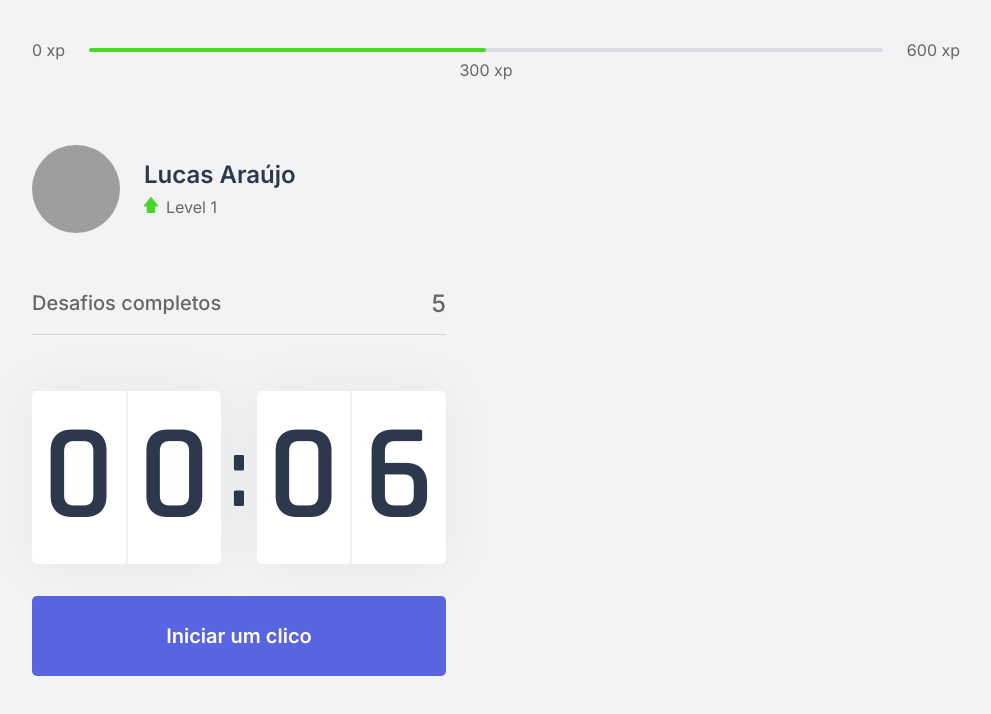
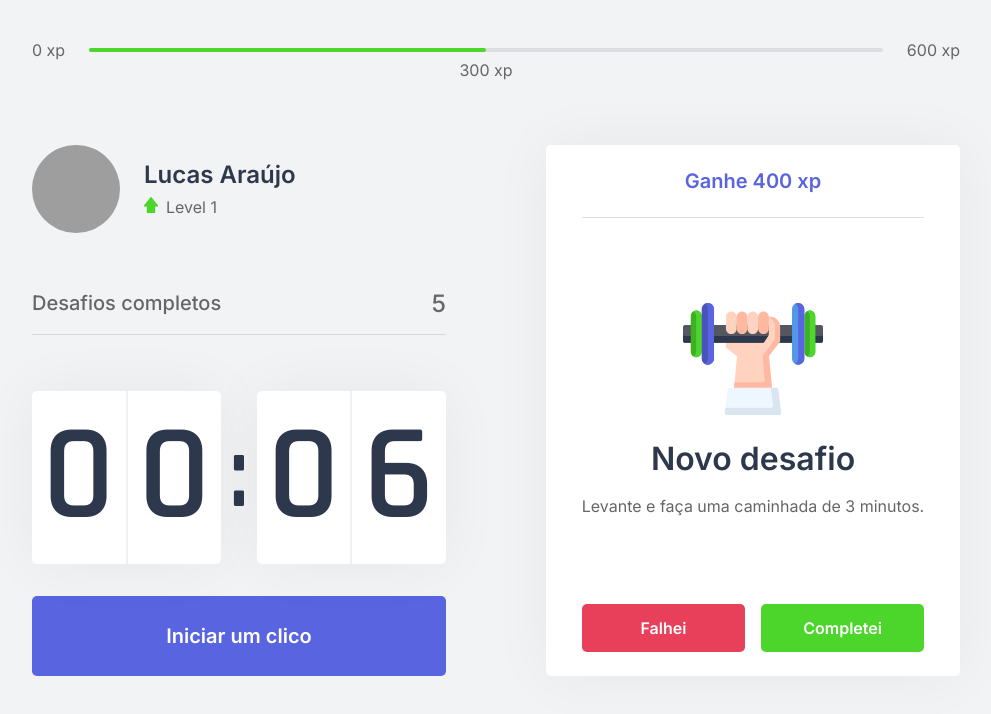
Before and after one commit to lucasaraujo1301-zz/nlw4_poject, a Next.js app: page / in a window 1280 px wide. Shown: the top 714 px of the page, without its empty margins (144-1135 px from the left). Built offline with nearby package versions, Linux system fonts and the light colour scheme; grey boxes are pictures that could not be loaded.

Commit message:
adding ChallengeBox component

```diff
--- /dev/null
+++ b/src/components/ChallengeBox.tsx
@@ -0,0 +1,40 @@
+import styles from '../styles/components/ChallengeBox.module.css'
+
+export function ChallengeBox(){
+    const hasActiveChallenge = true;
+
+    return (
+        <div className={styles.challengesBoxContainer}>
+            {hasActiveChallenge ? (
+                <div className={styles.challengeActive}>
+                    <header>Ganhe 400 xp</header>
+
+                    <main>
+                        <img src="icons/body.svg" alt=""/>
+                        <strong>Novo desafio</strong>
+                        <p>Levante e faça uma caminhada de 3 minutos.</p>
+                    </main>
+
+                    <footer>
+                        <button type="button"
+                                className={styles.challengeFailedButton}
+                                >
+                            Falhei
+                        </button>
+                        <button type="button" className={styles.challengeSucceededButton}>
+                            Completei
+                        </button>
+                    </footer>
+                </div>
+            ) : (
+                <div className={styles.challengeNotActive}>
+                    <strong>Finalize um ciclo para receber um desafrio</strong>
+                    <p>
+                        <img src="icons/level-up.svg" alt="Level Up"/>
+                        Avance de Level completando desafios
+                    </p>
+                </div>
+            )}
+        </div>
+    );
+}
--- a/src/pages/index.tsx
+++ b/src/pages/index.tsx
@@ -1,10 +1,12 @@
+import Head from 'next/head'
+
 import styles from '../styles/pages/Home.module.css'
+
 import {ExperienceBar} from "../components/ExperienceBar";
 import {Profile} from "../components/Profile";
 import {CompletedChallenges} from "../components/CompletedChallenges";
 import {Countdown} from "../components/Countdown";
-
-import Head from 'next/head'
+import {ChallengeBox} from "../components/ChallengeBox";
 
 export default function Home() {
     return (
@@ -22,7 +24,7 @@
                     <Countdown />
                 </div>
                 <div>
-
+                    <ChallengeBox />
                 </div>
             </section>
         </div>
--- /dev/null
+++ b/src/styles/components/ChallengeBox.module.css
@@ -0,0 +1,109 @@
+.challengesBoxContainer {
+    height: 100%;
+
+    background: var(--white);
+    border-radius: 5px;
+    box-shadow: 0 0 60px rgba(0, 0, 0, 0.05);
+    padding: 1.5rem 2rem;
+
+    display: flex;
+    flex-direction: column;
+    align-items: center;
+    justify-content: center;
+
+    text-align: center;
+}
+
+.challengeNotActive {
+    display: flex;
+    flex-direction: column;
+    align-items: center;
+
+}
+
+.challengeNotActive strong {
+    font-size: 1.5rem;
+    font-weight: 500;
+    line-height: 1.4;
+}
+
+.challengeNotActive p {
+    display: flex;
+    flex-direction: column;
+    align-items: center;
+    line-height: 1.4;
+    max-width: 70%;
+    margin-top: 3rem;
+}
+
+.challengeNotActive p img {
+    margin-bottom: 1rem;
+}
+
+.challengeActive {
+    height: 100%;
+    display: flex;
+    flex-direction: column;
+}
+
+.challengeActive header {
+    color: var(--blue);
+    font-weight: 600;
+    font-size: 1.25rem;
+    padding: 0 2rem 1.5rem;
+    border-bottom: 1px solid var(--gray-line);
+}
+
+.challengeActive main {
+    flex: 1;
+    display: flex;
+    flex-direction: column;
+    align-items: center;
+    justify-content: center;
+}
+
+.challengeActive main strong{
+    font-weight: 600;
+    font-size: 2rem;
+    color: var(--title);
+    margin: 1.5rem 0 1rem;
+}
+
+.challengeActive main p {
+    line-height: 1.5;
+}
+
+.challengeActive footer {
+    display: grid;
+    grid-template-columns: 1fr 1fr;
+    gap: 1rem;
+}
+
+.challengeActive footer button {
+    height: 3rem;
+
+    display: flex;
+    align-items: center;
+    justify-content: center;
+
+    border: 0;
+    border-radius: 5px;
+
+    color: var(--white);
+    font-size: 1rem;
+    font-weight: 600;
+
+    transition: filter 0.2s;
+}
+
+.challengeActive footer button.challengeFailedButton {
+    background: var(--red);
+}
+
+.challengeActive footer button.challengeSucceededButton {
+    background: var(--green);
+}
+
+.challengeActive footer button:hover {
+    filter: brightness(0.9);
+}
```
